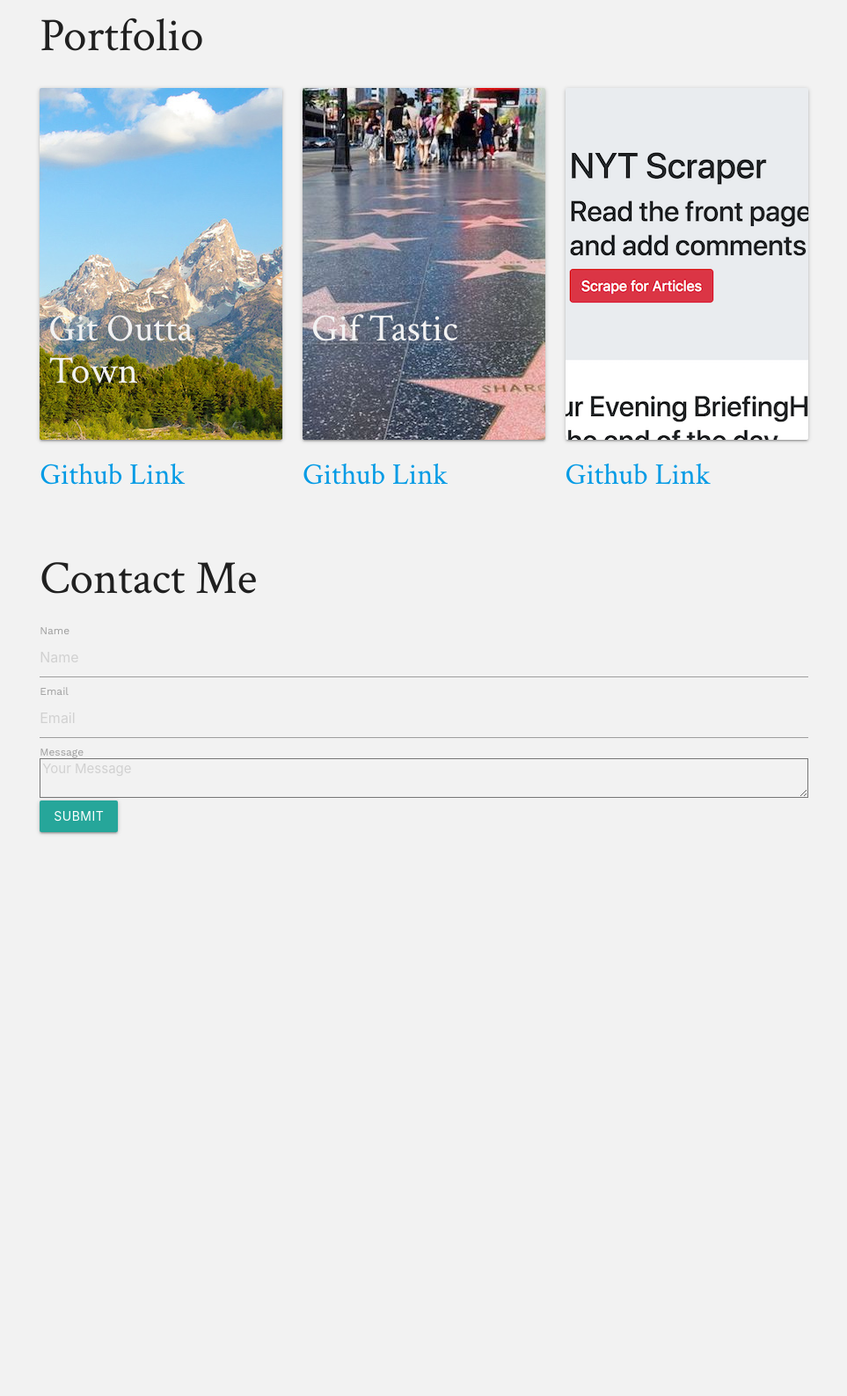
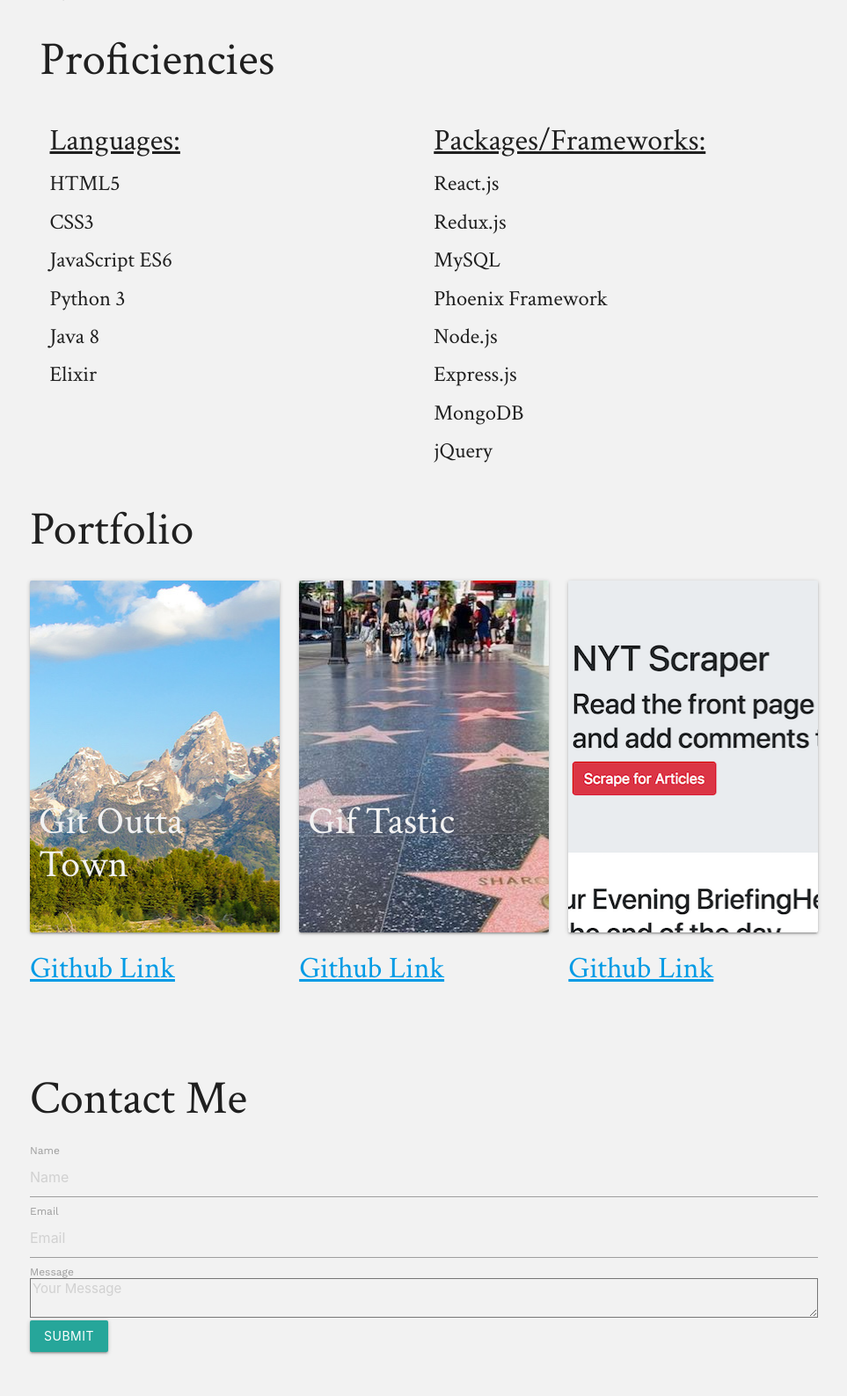
Before and after one commit to ehickstein/Responsive-Portfolio, a PHP site: page /index.html in a window 1280 px wide. Shown: the part 885-2472 px from the top of the page at 88% size, without its empty margins (158-1121 px from the left). Before the commit the page ends 1834 px from the top, so only its background shows below. Run offline with PHP 8.4, Linux system fonts and the light colour scheme; some libraries are stand-ins or nearby versions.

Commit message:
Revamped site

```diff
--- a/assets/css/style.css
+++ b/assets/css/style.css
@@ -22,7 +22,7 @@
 body{
   background-color: #f2f2f2;
   font-family: 'Work Sans', sans-serif;
-  min-height: 2000px;
+  min-height: 2100px;
 }
 h1, h2, h3, h4, h5, h6 {
   font-family: 'Crimson Text', serif;
@@ -70,3 +70,17 @@ h1, h2, h3, h4, h5, h6 {
   height: 400px;
   background-image: url("../images/Screen\ Shot\ 2018-12-12\ at\ 6.45.32\ PM.png");
 }
+#githubLinks{
+  text-decoration: underline;
+}
+#list{
+  float: left;
+  display: inline-block;
+}
+#list2{
+  float: left;
+  display: inline-block;
+}
+#pushDown{
+  margin-bottom: 50px;
+}
--- a/index.html
+++ b/index.html
@@ -30,11 +30,39 @@
         <div class="col s12">
           <h2 id="aboutMe">About Me</h2>
           <p id="aboutMeText">I grew up in St. Louis Park, Minnesota. I went to Park Spanish Immersion Elementary School, am entirely fluent in Spanish, and graduated from St. Louis Park High School in 2017.
-          After completing my senior year of high school at Normandale Community College through the PSEO program, I completed another year at Normandale, before beginning the Full-Stack Web Development Bootcamp at the University of Minnesota.
-          I am an Eagle Scout, have received the Vigil Honor in the Order of the Arrow, and have 3 Continuing Educaiton Credits in Java Programming, and I have now graduated the University of Minnesota Full Stack Development Bootcamp.
+          After completing my senior year of high school at Normandale Community College through the PSEO program, I completed another year at Normandale, then transfered to the University of Minnesota - Twin Cities.
+          I am an Eagle Scout, have received the Vigil Honor in the Order of the Arrow, Scouting's National Honor Society (<a href="https://oa-bsa.org/program/awards/vigil-honor" id="githubLinks">Link</a>), have 3 Continuing Educaiton Credits in Java Programming, and I have now graduated the University of Minnesota Full Stack Development Bootcamp.
           I am currently searching for a full-time Full Stack Developer/Engineer position, please contact me below with any inquiries or offers.</p>
         </div>
         <br><br>
+        <div class="col s12">
+        <h2>Proficiencies</h2>
+          <div class="col s6">
+            <ul id="list">
+              <li><h4 id="githubLinks">Languages:</h4></li>
+              <li><h5>HTML5</h5></li>
+              <li><h5>CSS3</h5></li>
+              <li><h5>JavaScript ES6</h5></li>
+              <li><h5>Python 3</h5></li>
+              <li><h5>Java 8</h5></li>
+              <li><h5>Elixir</h5></li>
+            </ul>
+          </div>
+            <div class="col s6">
+              <ul id="list2">
+                <li><h4 id="githubLinks">Packages/Frameworks:</h4></li>
+                <li><h5>React.js</h5></li>
+                <li><h5>Redux.js</h5></li>
+                <li><h5>MySQL</h5></li>
+                <li><h5>Phoenix Framework</h5></li>
+                <li><h5>Node.js</h5></li>
+                <li><h5>Express.js</h5></li>
+                <li><h5>MongoDB</h5></li>
+                <li><h5>jQuery</h5></li>
+            </ul>
+            </div>
+          </div>
+        </div>
         <div class="col s12">
           <h2>Portfolio</h2>
           <div class="row">
@@ -46,7 +74,7 @@
                 </div>
               </div>
               </a>
-              <a href="https://github.com/ehickstein/Git_outta_town"><h4>Github Link</h4></a>
+              <a href="https://github.com/ehickstein/Git_outta_town"><h4 id="githubLinks">Github Link</h4></a>
             </div>
             <div class="col s4">
               <a href="https://ehickstein.github.io/Gif-Tastic/">
@@ -56,7 +84,7 @@
                 </div>
               </div>
               </a>
-              <a href="https://github.com/ehickstein/Gif-Tastic"><h4>Github Link</h4></a>
+              <a href="https://github.com/ehickstein/Gif-Tastic"><h4 id="githubLinks">Github Link</h4></a>
             </div>
             <div class="col s4">
               <a href="https://warm-ocean-89902.herokuapp.com/articles">
@@ -65,7 +93,7 @@
                 </div>
               </div>
               </a>
-              <a href="https://github.com/ehickstein/Scraper"><h4>Github Link</h4></a>
+              <a href="https://github.com/ehickstein/Scraper"><h4 id="githubLinks">Github Link</h4></a>
             </div>
           </div>
         </div>
@@ -86,7 +114,7 @@
                 <label for="inputMessage">Message</label>
                 <textarea id="inputMessage" class="form-control contact-input" rows="3" placeholder="Your Message" name="message"></textarea>
               </div>
-              <div class="text-center">
+              <div class="text-center" id="pushDown">
                 <button class="btn btn-default" type="submit" id="email-submit-btn" value="Send">
                   Submit
                 </button>
```
